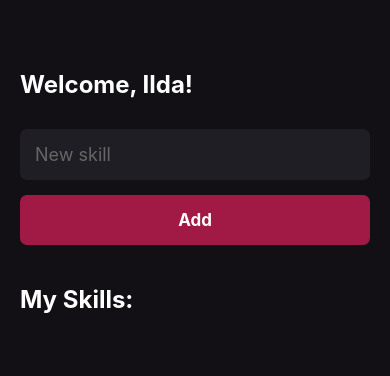
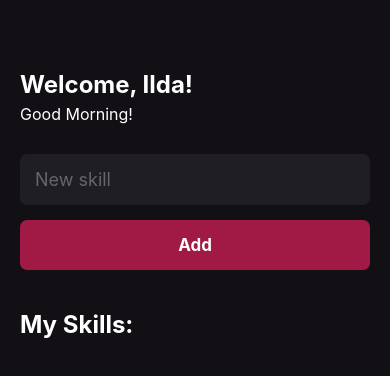
Before and after one commit to ildaneta/ignite-react-native, a React Native app in the folder myskillsapp/: screen / in a window 390 px wide. Shown: the top 376 px of the page. Built offline with nearby package versions, Linux system fonts and the light colour scheme.

Commit message:
feat: Adding the greeting text

```diff
--- a/myskillsapp/src/pages/Home/index.js
+++ b/myskillsapp/src/pages/Home/index.js
@@ -1,4 +1,4 @@
-import React, {useState} from 'react';
+import React, {useEffect, useState} from 'react';
 import {View, Text, TextInput, FlatList} from 'react-native';
 
 import Button from '../../components/Button/index';
@@ -8,6 +8,7 @@ import {styles} from './styles';
 const Home = () => {
   const [newSkill, setNewSkill] = useState('');
   const [allSkills, setAllSkills] = useState([]);
+  const [greetting, setGreeting] = useState('');
 
   function handleAddNewSkill() {
     setAllSkills(oldState => [...oldState, newSkill]);
@@ -18,9 +19,22 @@ const Home = () => {
     setNewSkill(skill);
   }
 
+  useEffect(() => {
+    const currentHour = new Date().getHours();
+
+    if (currentHour < 12) {
+      setGreeting('Good Morning!');
+    } else if (currentHour > 12 && currentHour < 18) {
+      setGreeting('Good afternoon!');
+    } else {
+      setGreeting('Good evening!');
+    }
+  }, [greetting]);
+
   return (
     <View style={styles.container}>
-      <Text style={styles.title}>Welcome, Ilda!</Text>
+      <Text style={styles.title}>Welcome, Ilda! </Text>
+      <Text style={styles.greeting}>{greetting}</Text>
 
       <TextInput
         style={styles.input}
```
